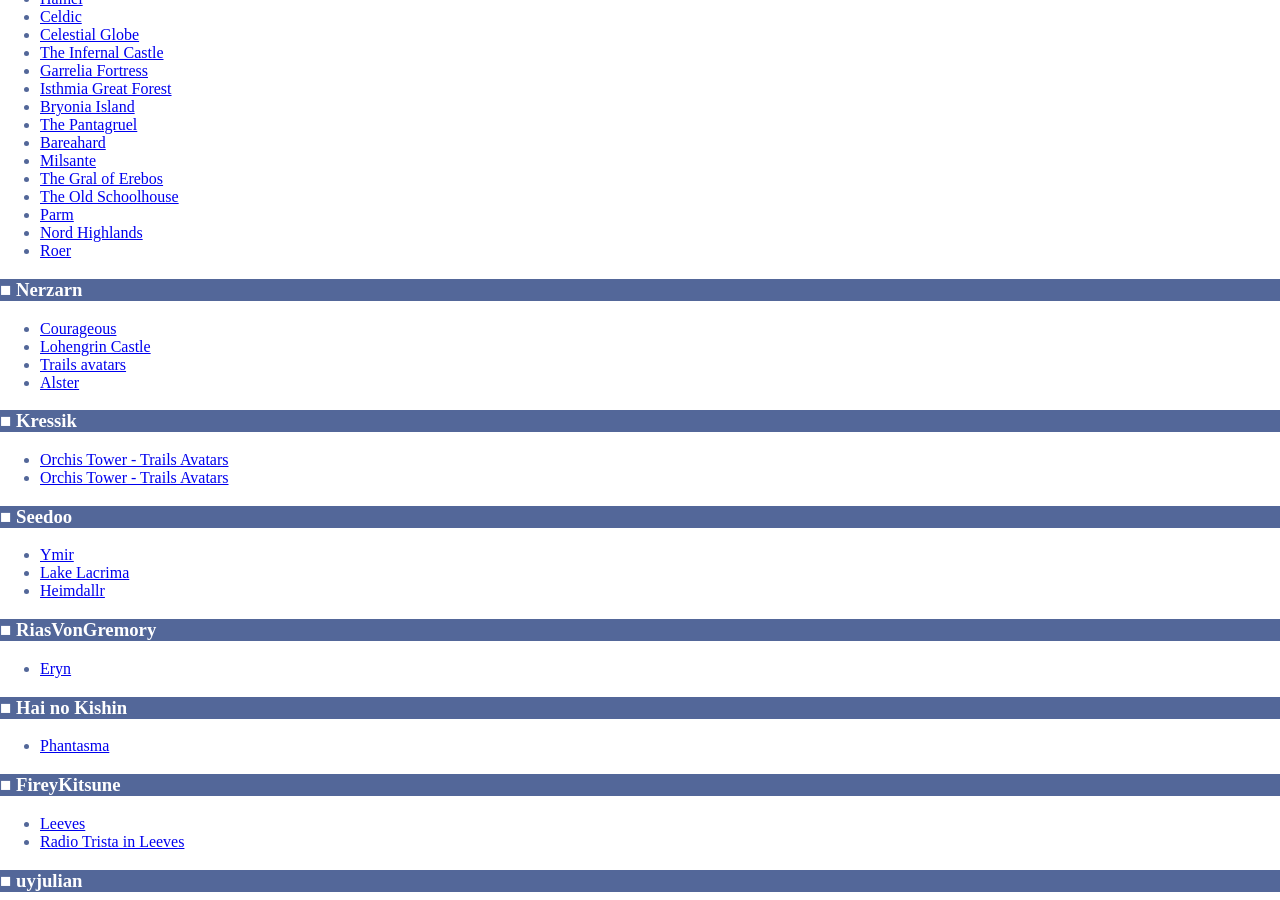
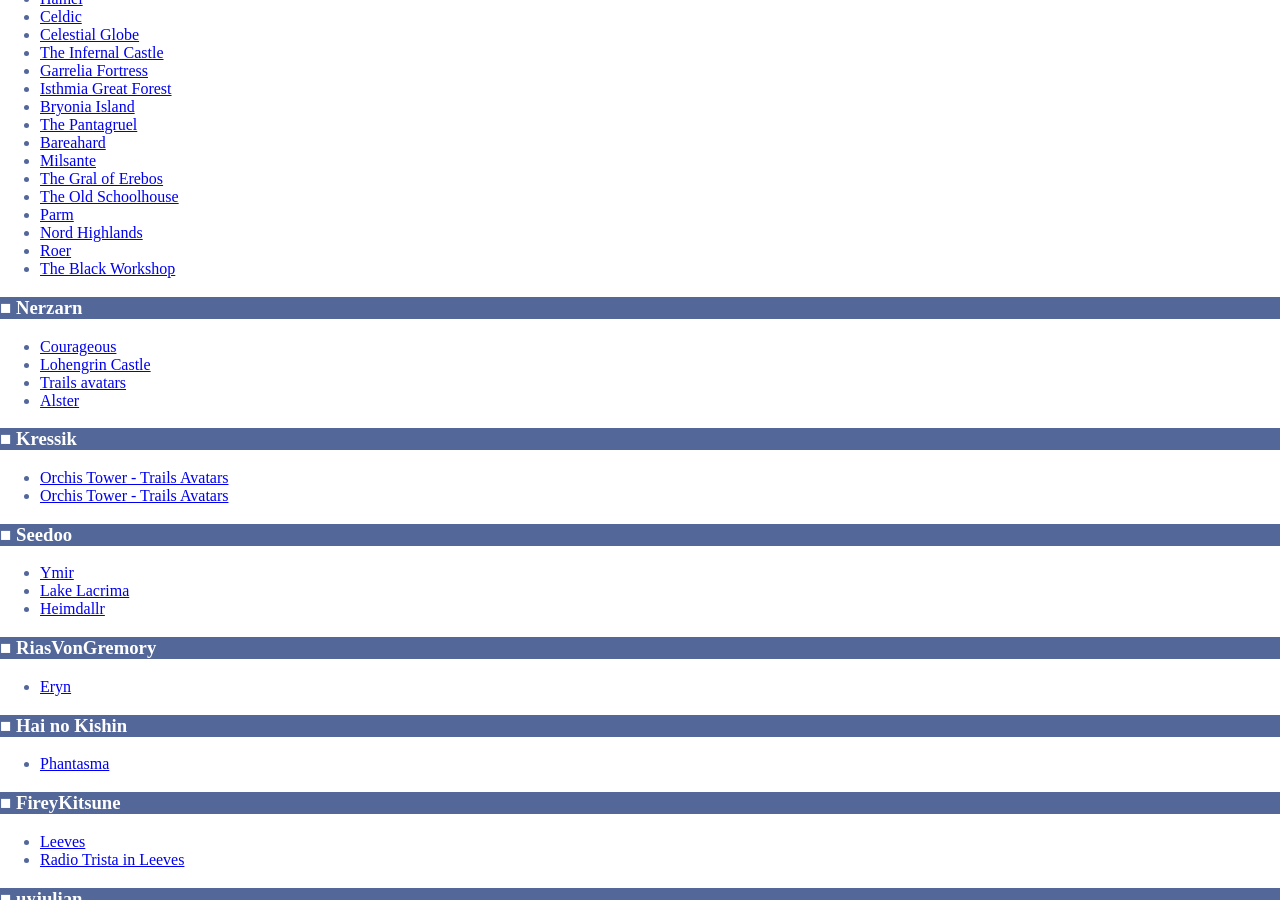
Before and after one commit to uyjulian/falcom-dumps, a Jekyll site: the page built from index.md, in a window 1280 px wide and 900 px high, scrolled down 474 px. Built offline with Jekyll 4.4.1, drawn with Linux system fonts in a browser that asks for light colours.

Commit message:
Add new map

```diff
--- a/index.md
+++ b/index.md
@@ -35,6 +35,7 @@ If you have questions about usage of the models in a specific environment, sendi
 * [Parm](https://vrchat.com/home/launch?worldId=wrld_aa6d91af-e01e-4d69-b1a1-f6b1e69b93ab)
 * [Nord Highlands](https://vrchat.com/home/launch?worldId=wrld_1185dd0a-7591-430d-93ff-31ebad71ccfa)
 * [Roer](https://vrchat.com/home/launch?worldId=wrld_181c2d83-95aa-4dd8-bc71-c206d1ec706f)
+* [The Black Workshop](https://vrchat.com/home/launch?worldId=wrld_570d1adb-903f-49dc-a6f1-bf8f709da01c)
 
 
 ### Nerzarn
```
